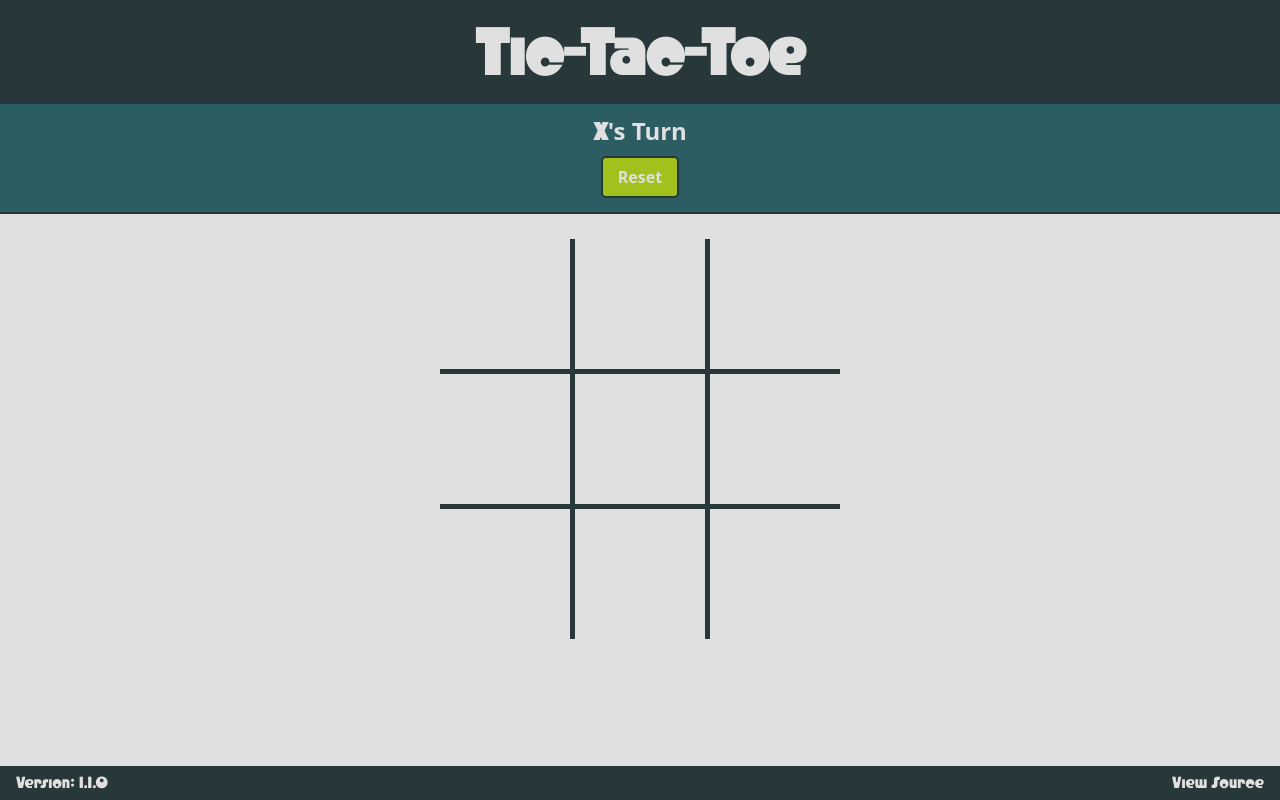
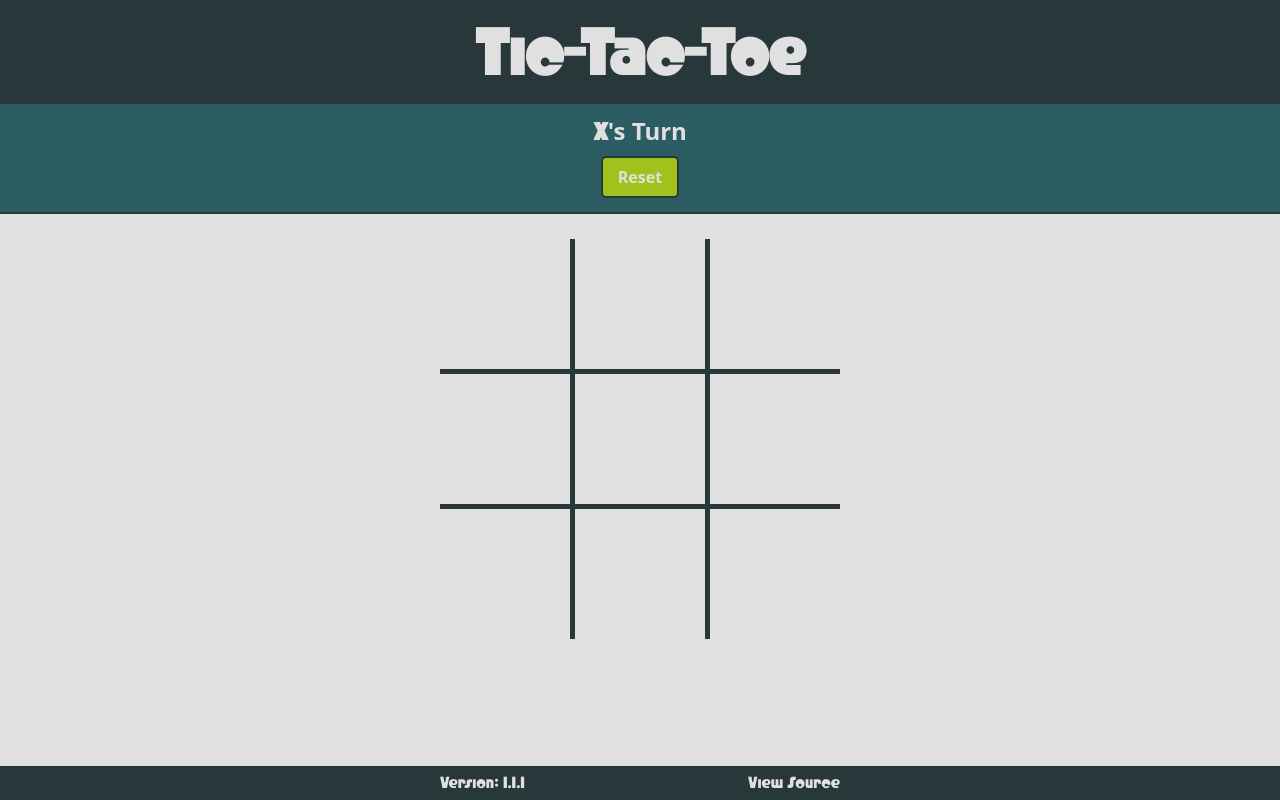
Before and after one commit to adamskoog/tic-tac-toe, a Next.js app: page / in a window 1280 px wide. Built offline with nearby package versions, Linux system fonts and the light colour scheme.

Commit message:
chore(footer): constrain footer at larger resolutions.

```diff
--- /dev/null
+++ b/components/Footer/index.tsx
@@ -0,0 +1,36 @@
+import styled from 'styled-components';
+import { Fonts, Colors } from '@/components/util/globalStyle';
+
+const Footer = styled.div`
+  display: flex;
+  justify-content: center;
+  font-family: ${Fonts.CrystalRadioKit};
+  height: fit-content;
+  color: ${Colors.cream};
+  background-color: ${Colors.darkGreen};
+  width: 100%;
+  padding: .5rem 1rem;
+`
+const FooterInner = styled.div`
+    max-width: 400px;
+
+    display: flex;
+    flex-grow: 1;
+    justify-content: space-between;
+`
+
+type FooterProps = {
+  version: string,
+  repoUrl: string | null
+}
+
+export default function Game({ version, repoUrl = null }: FooterProps) {
+    return (
+        <Footer>
+            <FooterInner>
+            <span>{`Version: ${version}`}</span>
+            {repoUrl && <span><a href={repoUrl} target='_blank'>View Source</a></span>}
+            </FooterInner>
+        </Footer>
+    )
+}
--- a/components/Game/index.tsx
+++ b/components/Game/index.tsx
@@ -7,10 +7,10 @@ import { GlobalStyle, NormalizeGlobalStyle } from '@/components/util/globalStyle
 import Header from '@/components/Header';
 import GameInfo from '@/components/GameInfo';
 import GameBoard from '@/components/GameBoard';
+import Footer from '@/components/Footer';
 
 import { GAME_STATE, NEW_GAME, SYMBOLS, TURN } from '@/util/constants';
 import * as GameLogic from '@/util/gameLogic';
-import { Fonts, Colors } from '@/components/util/globalStyle';
 
 const GamePage = styled.div`
     width: 100%;
@@ -30,17 +30,6 @@ const Main = styled.main`
 
     flex-grow: 1;
 `;
-
-const Footer = styled.div`
-  display: flex;
-  justify-content: space-between;
-  font-family: ${Fonts.CrystalRadioKit};
-  height: fit-content;
-  color: ${Colors.cream};
-  background-color: ${Colors.darkGreen};
-  width: 100%;
-  padding: .5rem 1rem;
-`
 
 type GameProps = {
   version: string,
@@ -80,10 +69,7 @@ export default function Game({ version, repoUrl = null }: GameProps) {
           <GameInfo gameState={gameState} turn={currentTurn} resetGame={resetGame} />
           <GameBoard boardValues={boardValues} gameState={gameState} squareClicked={squareClicked}/>
         </Main>
-        <Footer>
-          <span>{`Version: ${version}`}</span>
-          {repoUrl && <span><a href={repoUrl} target='_blank'>View Source</a></span>}
-        </Footer>
+        <Footer version={version} repoUrl={repoUrl} />
       </GamePage>
     )
 }
--- a/package.json
+++ b/package.json
@@ -1,7 +1,7 @@
 {
   "name": "tic-tac-toe",
   "appTitle": "Tic-Tac-Toe",
-  "version": "1.1.0",
+  "version": "1.1.1",
   "repository": "https://github.com/adamskoog/tic-tac-toe",
   "private": true,
   "scripts": {
```
